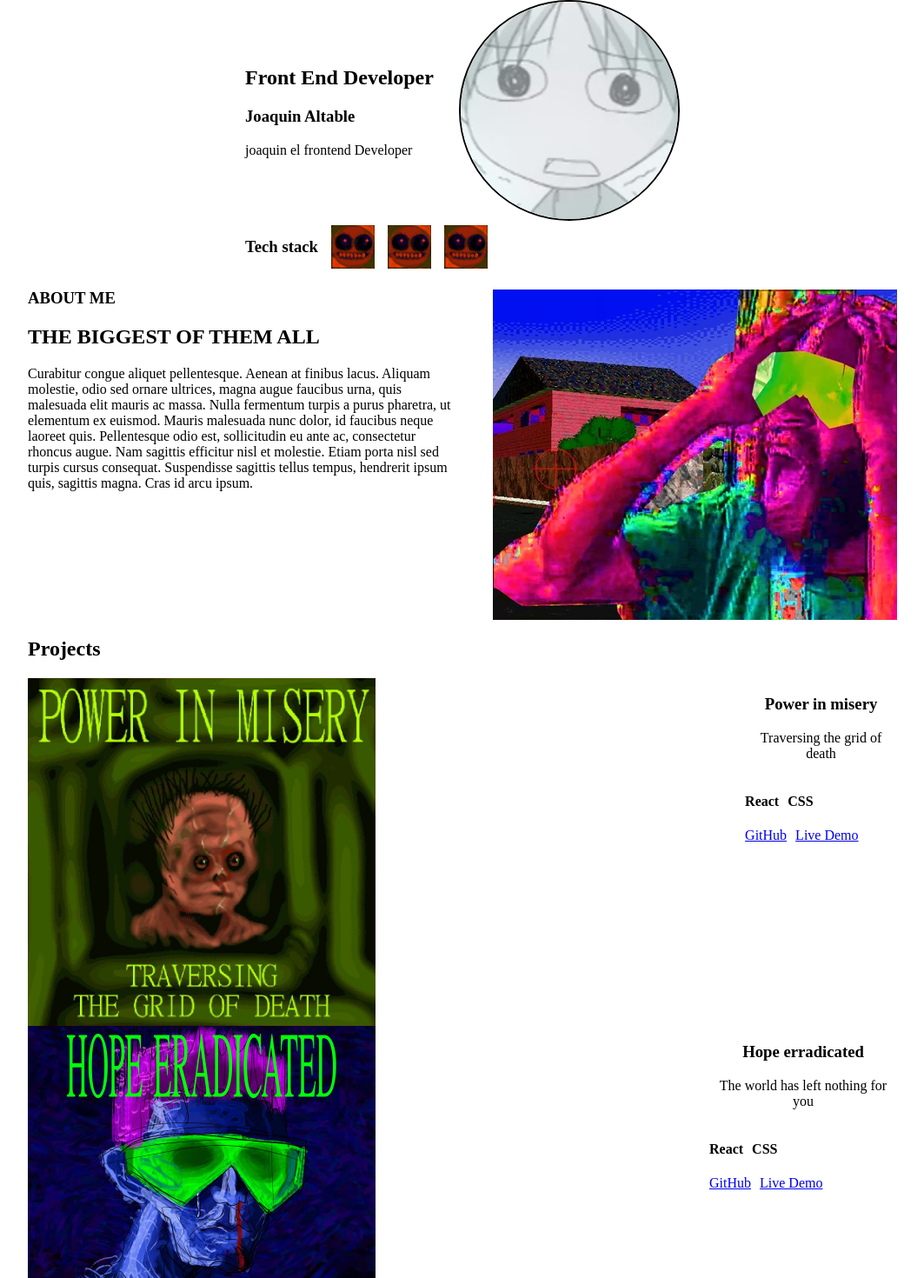
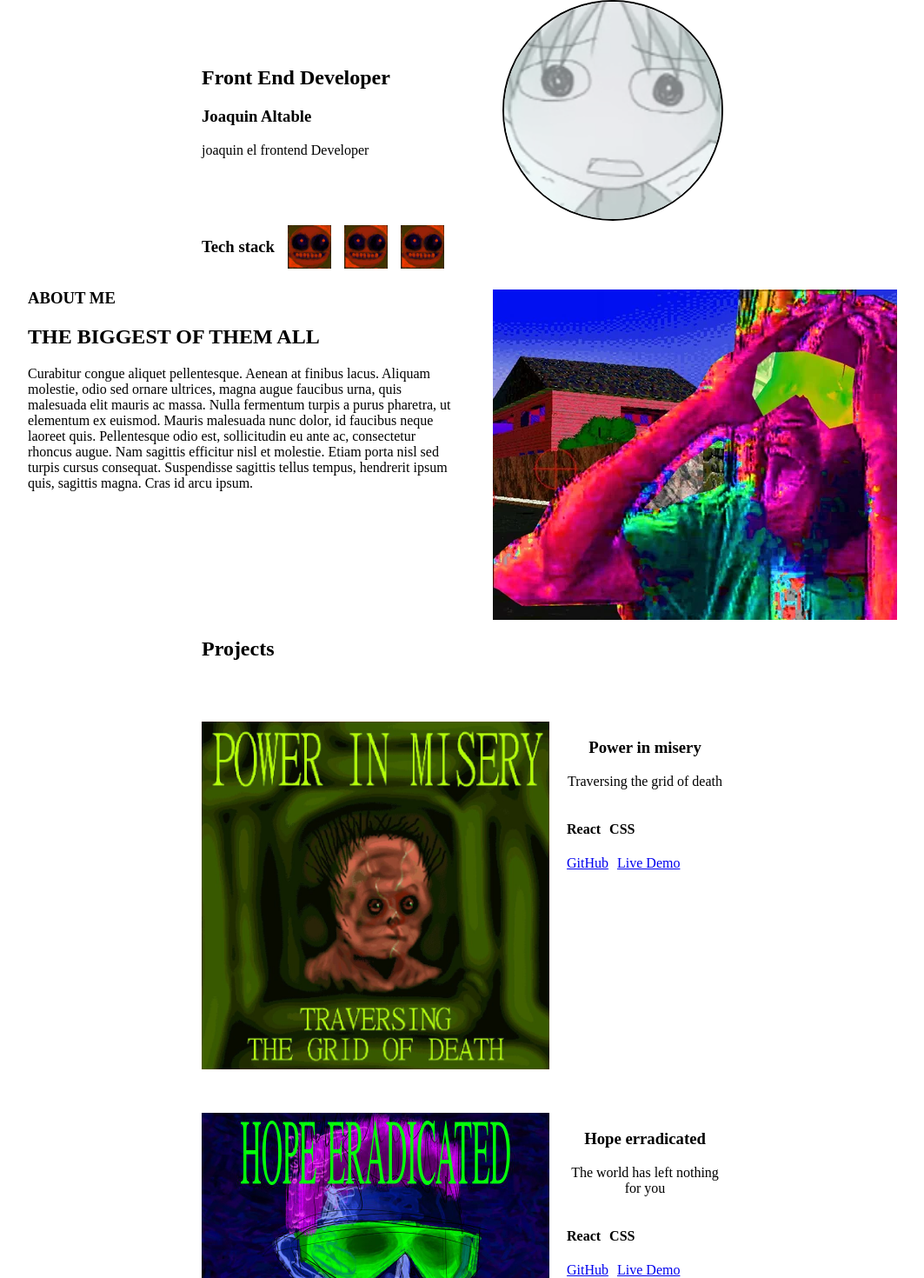
Before and after one commit to Joable/portfolio-vite, a React (Vite) app: page / in a window 1280 px wide. Shown: the top 1470 px of the page at 87% size, without its empty margins (108-1171 px from the left). Built offline with nearby package versions, Linux system fonts and the light colour scheme.

Commit message:
centered and added margin to the 'ProjectItem's

```diff
--- a/src/Components/Profile/Profile.module.css
+++ b/src/Components/Profile/Profile.module.css
@@ -3,7 +3,7 @@
     display: flex;
     flex-direction: column;
     justify-content: center;
-    max-width: 500px;
+    max-width: 600px;
     margin: auto;
 }
 
--- a/src/Components/ProjectItem/ProjectItem.module.css
+++ b/src/Components/ProjectItem/ProjectItem.module.css
@@ -3,11 +3,12 @@
     display: flex;
     flex-direction: row;
     max-height: 400px;
+    margin: 50px 0;
 }
 
 /* itemImage */
 .itemImage{
-
+    width: 70%;
 }
 
 .itemImage img{
@@ -18,6 +19,7 @@
 /* itemText */
 .itemText{
     text-align: center;
+    width: 30%;
 }
 
 /* techStack */
--- a/src/Components/Projects/Projects.module.css
+++ b/src/Components/Projects/Projects.module.css
@@ -0,0 +1,7 @@
+/* projects */
+.projects{
+    display: flex;
+    flex-direction: column;
+    max-width: 600px;
+    margin: auto;
+}
```
